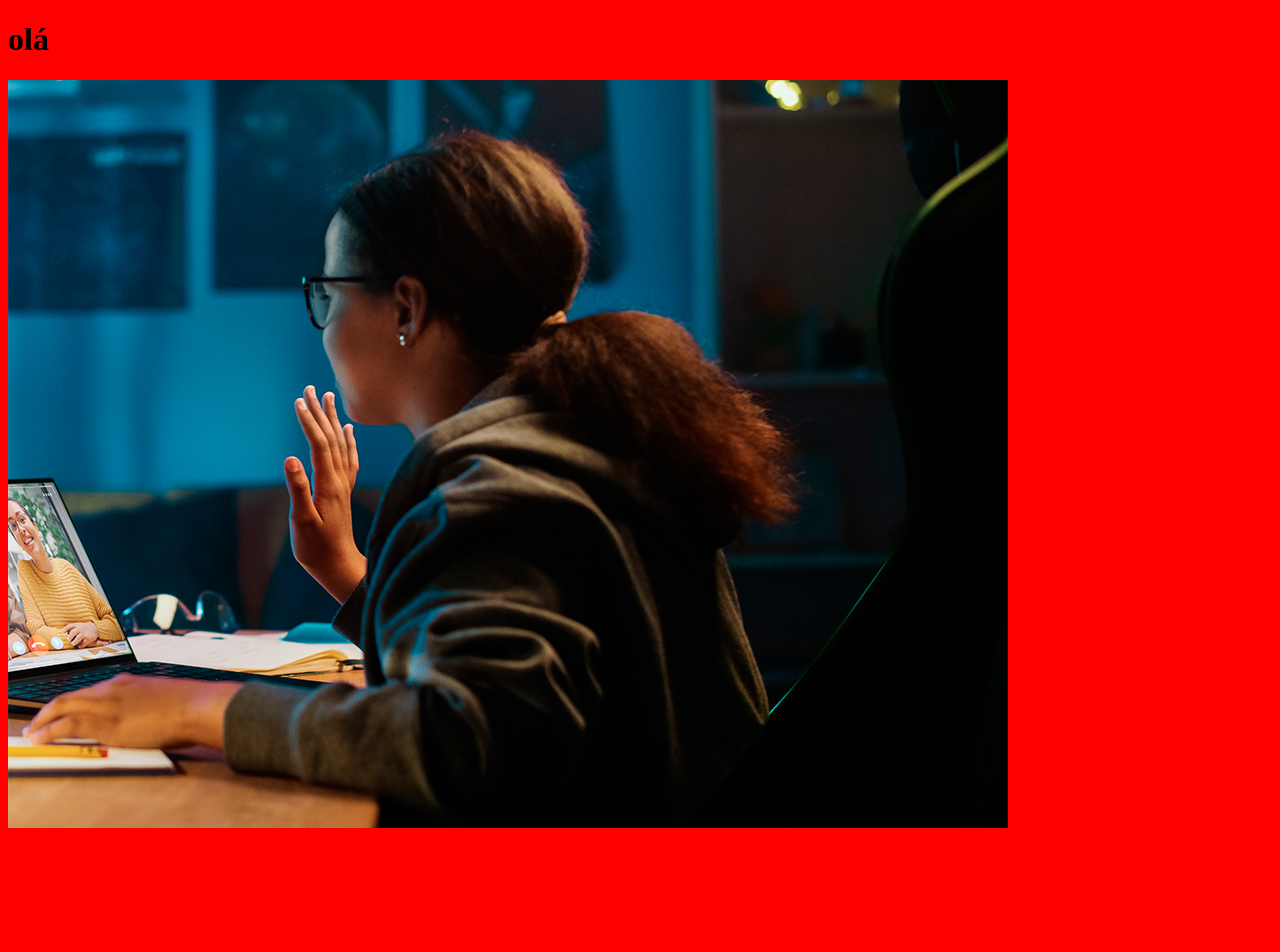
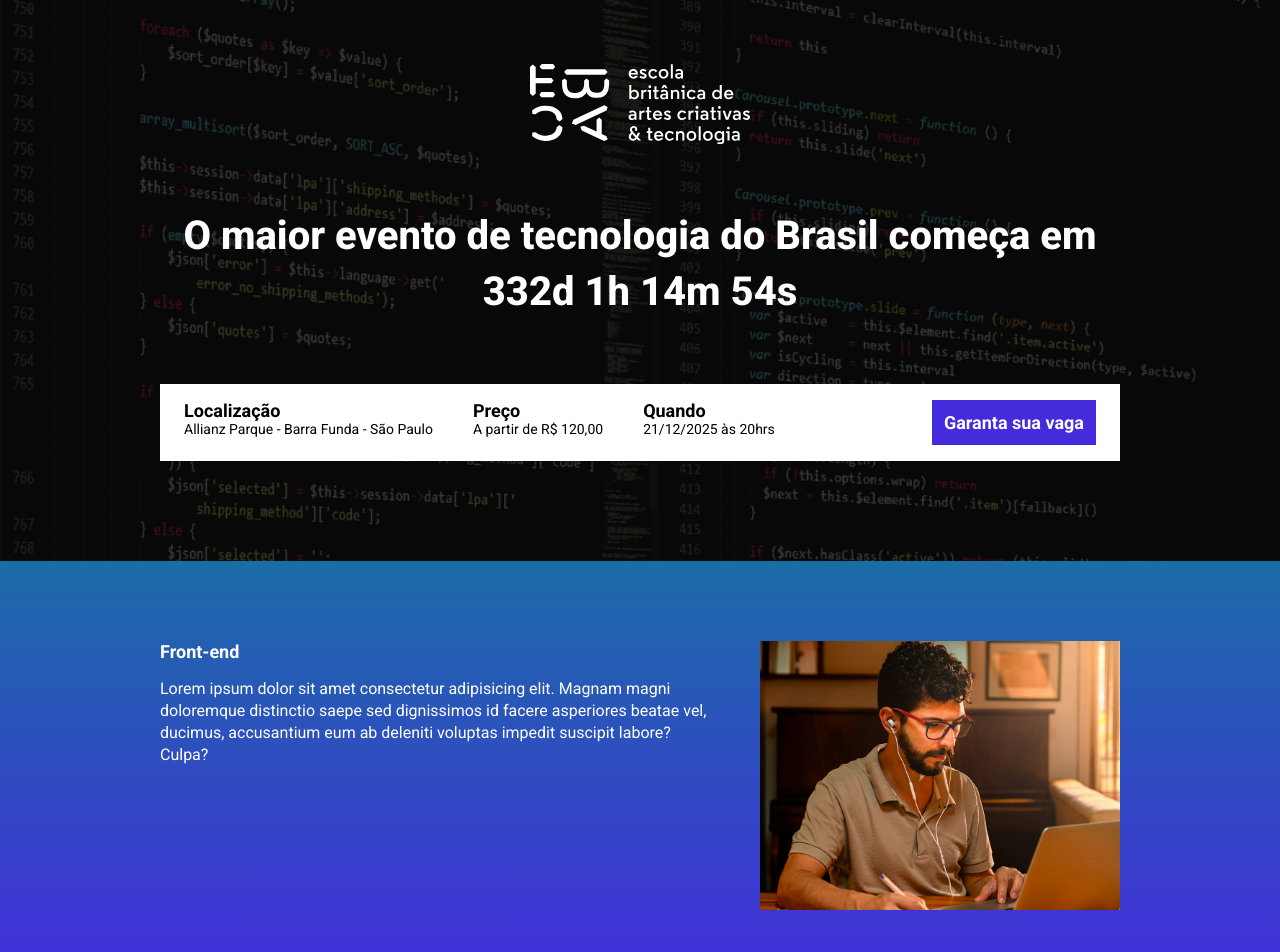
Before and after one commit to htferretti/ebac_talks, a website built with Parcel: page src/index.html in a window 1280 px wide. Shown: the top 952 px of the page. Before the commit the page ends 840 px from the top, so only its background shows below. Built offline with nearby package versions, Linux system fonts and the light colour scheme.

Commit message:
terminando pagina

```diff
--- a/package.json
+++ b/package.json
@@ -1,9 +1,9 @@
 {
   "name": "ebac-talks",
   "version": "1.0.0",
-  "main": "index.js",
   "scripts": {
     "dev": "parcel src/index.html src/styles/main.scss src/scripts/main.js",
+    "build": "parcel build src/index.html",
     "test": "echo \"Error: no test specified\" && exit 1"
   },
   "keywords": [],
@@ -13,6 +13,7 @@
   "devDependencies": {
     "@parcel/transformer-sass": "^2.13.3",
     "parcel": "^2.13.3",
-    "sharp": "^0.33.5"
+    "sharp": "^0.33.5",
+    "svgo": "^3.3.2"
   }
 }
--- a/src/index.html
+++ b/src/index.html
@@ -1,15 +1,87 @@
 <!DOCTYPE html>
-<html lang="en">
+<html lang="pt-br">
 <head>
     <meta charset="UTF-8">
     <meta name="viewport" content="width=device-width, initial-scale=1.0">
-    <title>Document</title>
+
+    <title>EBAC Tech Talks</title>
+
+    <link rel="preconnect" href="https://fonts.googleapis.com">
+    <link rel="preconnect" href="https://fonts.gstatic.com" crossorigin>
+    <link href="https://fonts.googleapis.com/css2?family=Roboto:ital,wght@0,100..900;1,100..900&display=swap" rel="stylesheet">
+
     <link rel="stylesheet" href="styles/main.scss">
+
+    <link rel="stylesheet" href="https://unpkg.com/aos@next/dist/aos.css">
 </head>
 <body>
-    <h1>olá</h1>
-    <img src="./images/backend.png">
 
+    <header class="hero">
+        <div class="container">
+            <img class="hero__logo" src="./images/ebac_logo.svg" alt="EBAC">
+            <p class="hero__text" id="hero__text">
+                O maior evento de tecnologia do Brasil começa em <span id="contador"></span>
+            </p>
+            <div class="infos-bar">
+                <ul class="infos-bar__infos">
+                    <li class="infos-bar__infos__item">
+                        <b>Localização</b>
+                        Allianz Parque - Barra Funda - São Paulo
+                    </li>
+                    <li class="infos-bar__infos__item">
+                        <b>Preço</b>
+                        A partir de R$ 120,00
+                    </li>
+                    <li class="infos-bar__infos__item">
+                        <b>Quando</b>
+                        21/12/2025 às 20hrs
+                    </li>
+                </ul>
+                <a href="" class="button button--primary">
+                    Garanta sua vaga
+                </a>
+            </div>
+        </div>
+    </header>
+
+    <section class="event event--frontend">
+        <div class="container" data-aos="fade-right">
+            <div class="event__details">
+                <h2 class="event__details__title">Front-end</h2>
+                <p class="event__details__description">Lorem ipsum dolor sit amet consectetur adipisicing elit. Magnam magni doloremque distinctio saepe sed dignissimos id facere asperiores beatae vel, ducimus, accusantium eum ab deleniti voluptas impedit suscipit labore? Culpa?</p>
+            </div>
+            <img class="event__image" src="./images/frontend.png" alt="Front-end">
+        </div>
+    </section>
+    <section class="event event--ui-ux event--image-left">
+        <div class="container" data-aos="fade-left">
+            <div class="event__details">
+                <h2 class="event__details__title">UI/UX</h2>
+                <p class="event__details__description">Lorem ipsum dolor sit amet, consectetur adipisicing elit. Cumque assumenda maxime quis sint temporibus eaque, quod quam eligendi magnam. Incidunt minima unde quisquam accusantium praesentium recusandae nesciunt cupiditate voluptas harum?</p>
+            </div>
+            <img class="event__image" src="./images/ui-ux.png" alt="UI/UX">
+        </div>
+    </section>
+    <section class="event event--data-science">
+        <div class="container" data-aos="fade-right">
+            <div class="event__details">
+                <h2 class="event__details__title">Data Science</h2>
+                <p class="event__details__description">Lorem ipsum dolor, sit amet consectetur adipisicing elit. Minus pariatur itaque ex voluptatibus, soluta temporibus, praesentium illum atque voluptatum nesciunt molestiae exercitationem, nemo non repudiandae nulla? Placeat illo iusto veniam.</p>
+            </div>
+            <img class="event__image" src="./images/data.png" alt="Data Science">
+        </div>
+    </section>
+    <section class="event event--backend event--image-left">
+        <div class="container" data-aos="fade-left">
+            <div class="event__details">
+                <h2 class="event__details__title">Back-end</h2>
+                <p class="event__details__description">Lorem ipsum dolor sit amet consectetur adipisicing elit. Porro id excepturi delectus nam. Eum unde officiis soluta rem, blanditiis sequi, non maiores quasi quo dolorum repellendus modi accusantium asperiores dolores?</p>
+            </div>
+            <img class="event__image" src="./images/backend.png" alt="Back-end">
+        </div>
+    </section>
+
+    <script src="https://unpkg.com/aos@next/dist/aos.js"></script>
     <script src="scripts/main.js"></script>
 </body>
 </html>
--- a/src/scripts/main.js
+++ b/src/scripts/main.js
@@ -1 +1,29 @@
-console.log("hello mothafucka")
+document.addEventListener("DOMContentLoaded", function () {
+    AOS.init({
+        duration: 1000,
+        once: true
+    });
+});
+
+const dataDoEvento = new Date("Dec 21, 2025 20:00:00")
+const timeStampDoEvento = dataDoEvento.getTime()
+
+const contaTempo = setInterval(function() {
+    const agora = new Date()
+    const timeStampAtual = agora.getTime()
+
+    const tempoAteEvento = timeStampDoEvento - timeStampAtual
+
+    const dias = Math.floor(tempoAteEvento / (1000 * 60 * 60 * 24))
+    const horas = Math.floor((tempoAteEvento % (1000 * 60 * 60 * 24)) / (1000 * 60 * 60))
+    const minutos = Math.floor((tempoAteEvento % (1000 * 60 * 60)) / (1000 * 60))
+    const segundos = Math.floor((tempoAteEvento % (1000 * 60)) / (1000))
+
+    document.getElementById('contador').innerHTML = `${dias}d ${horas}h ${minutos}m ${segundos}s`
+
+    if(tempoAteEvento < 0) {
+        clearInterval(contaTempo)
+        document.getElementById('contador').innerHTML = ''
+        document.getElementById('hero__text').innerHTML = 'O maior evento de tecnologia do Brasil já se encerrou 😔'
+    }
+}, 1000)
--- /dev/null
+++ b/src/styles/_event.scss
@@ -0,0 +1,64 @@
+@use "variables";
+
+.event {
+    padding: 80px 0;
+
+    &--frontend {
+        background: linear-gradient(to bottom, variables.$grad1, variables.$grad2);
+    }
+
+    &--ui-ux {
+        background: linear-gradient(to bottom, variables.$grad2, variables.$grad3);
+    }
+
+    &--data-science {
+        background: linear-gradient(to bottom, variables.$grad3, variables.$grad4);
+    }
+
+    &--backend {
+        background: linear-gradient(to bottom, variables.$grad4, variables.$grad2);
+    }
+
+    &--image-left {
+        .container {
+            flex-direction: row-reverse;
+        }
+    }
+
+    .container {
+        display: flex;
+        gap: 40px;
+
+    }
+
+    &__image {
+        max-width: 360px;
+    }
+
+    &__details {
+        &__title {
+            font-size: 18px;
+            font-weight: bold;
+            margin-bottom: 16px;
+        }
+        &__description {
+            font-size: 16px;
+            line-height: 22px;
+        }
+    }
+
+    @media (max-width: 640px) {
+        .container {
+            display: block;
+        }
+
+        &__image {
+            max-width: 100%;
+        }
+
+        &__details {
+            margin-right: 0;
+            margin-bottom: 16px;
+        }
+    }
+}
--- /dev/null
+++ b/src/styles/_hero.scss
@@ -0,0 +1,54 @@
+@use "variables";
+
+.hero {
+    padding-top: 64px;
+    padding-bottom: 100px;
+    background-image: url(../images/fundo.png);
+    background-repeat: no-repeat;
+    background-size: cover;
+    position: relative;
+
+    .container {
+        position: relative;
+    }
+
+    &::before {
+        position: absolute;
+        top: 0;
+        left: 0;
+        width: 100%;
+        height: 100%;
+        background: variables.$secundaryTextColor;
+        opacity: .7;
+        content: '';
+    }
+
+    &__logo {
+        display: block;
+        margin: 0 auto;
+        height: 80px;
+    }
+
+    &__text {
+        margin-top: 64px;
+        margin-bottom: 64px;
+        font-size: 40px;
+        line-height: 56px;
+        font-weight: 800;
+        text-align: center;
+    }
+
+    @media (max-width: 640px) {
+        padding: 40px 0;
+
+        &__logo {
+            height: 40px;
+        }
+
+        &__text {
+            font-size: 22px;
+            line-height: 24px;
+            margin: 24px 0;
+        }
+    }
+}
--- /dev/null
+++ b/src/styles/_variables.scss
@@ -0,0 +1,7 @@
+$textColor: #fff;
+$secundaryTextColor: #000;
+
+$grad1: #1B6CA7;
+$grad2: #442BDB;
+$grad3: #892238;
+$grad4: #9C791D;
--- /dev/null
+++ b/src/styles/components/_buttons.scss
@@ -0,0 +1,21 @@
+@use "../variables";
+
+.button {
+    padding: 12px;
+    font-size: 18px;
+    font-weight: bold;
+    text-decoration: none;
+    white-space: nowrap;
+    margin: auto 0;
+
+    &--primary {
+        color: variables.$textColor;
+        background: variables.$grad2;
+    }
+
+    @media (max-width: 640px) {
+        display: block;
+        width: 100%;
+        text-align: center;
+    }
+}
--- /dev/null
+++ b/src/styles/components/_infos-bar.scss
@@ -0,0 +1,42 @@
+@use "../variables";
+
+.infos-bar {
+    padding: 16px 24px;
+    background: variables.$textColor;
+    display: flex;
+    justify-content: space-between;
+
+    &__infos {
+        display: flex;
+        gap: 40px;
+
+        &__item {
+            font-size: 14px;
+            color: variables.$secundaryTextColor;
+
+            b {
+                color: variables.$secundaryTextColor;
+                font-size: 18px;
+                display: block;
+            }
+        }
+    }
+
+    @media (max-width: 640px) {
+        display: block;
+
+        &__infos {
+            display: block;
+
+            &__item {
+                margin-bottom: 24px;
+            }
+        }
+    }
+
+    @media (max-width: 1024px) {
+        &__infos {
+            gap: 16px;
+        }
+    }
+}
--- a/src/styles/main.scss
+++ b/src/styles/main.scss
@@ -1,3 +1,28 @@
-body {
-    background: red;
+@use "variables";
+@use "components/infos-bar";
+@use "components/buttons";
+@use "hero";
+@use "event";
+
+* {
+    margin: 0;
+    padding: 0;
+    box-sizing: border-box;
+    font-family: "Roboto", sans-serif;
+    color: variables.$textColor;
+    list-style: none;
 }
+
+.container {
+    max-width: 960px;
+    width: 100%;
+    margin: 0 auto;
+
+    @media (max-width: 640px) {
+        max-width: 80%;
+    }
+
+    @media (max-width: 1024px) {
+        max-width: 90%;
+    }
+}
```
Also changed, not shown: 1 other file.
